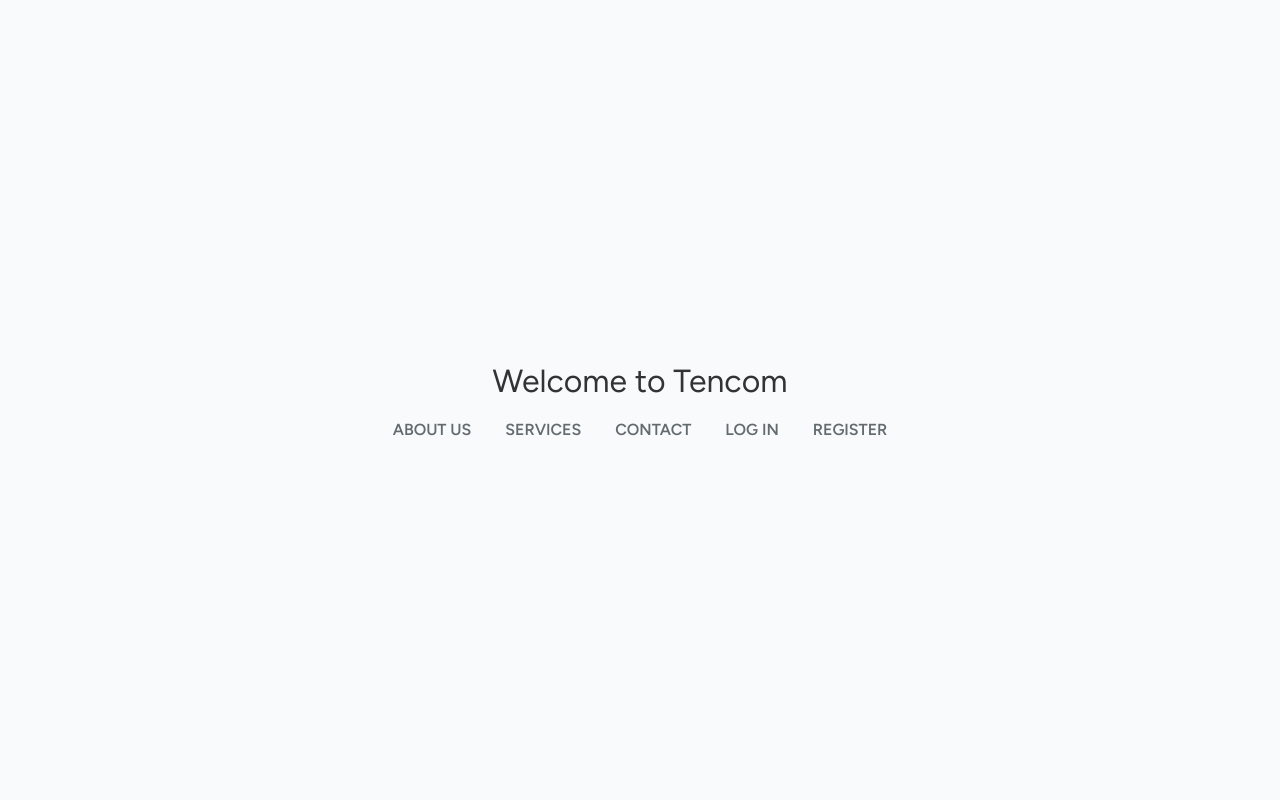
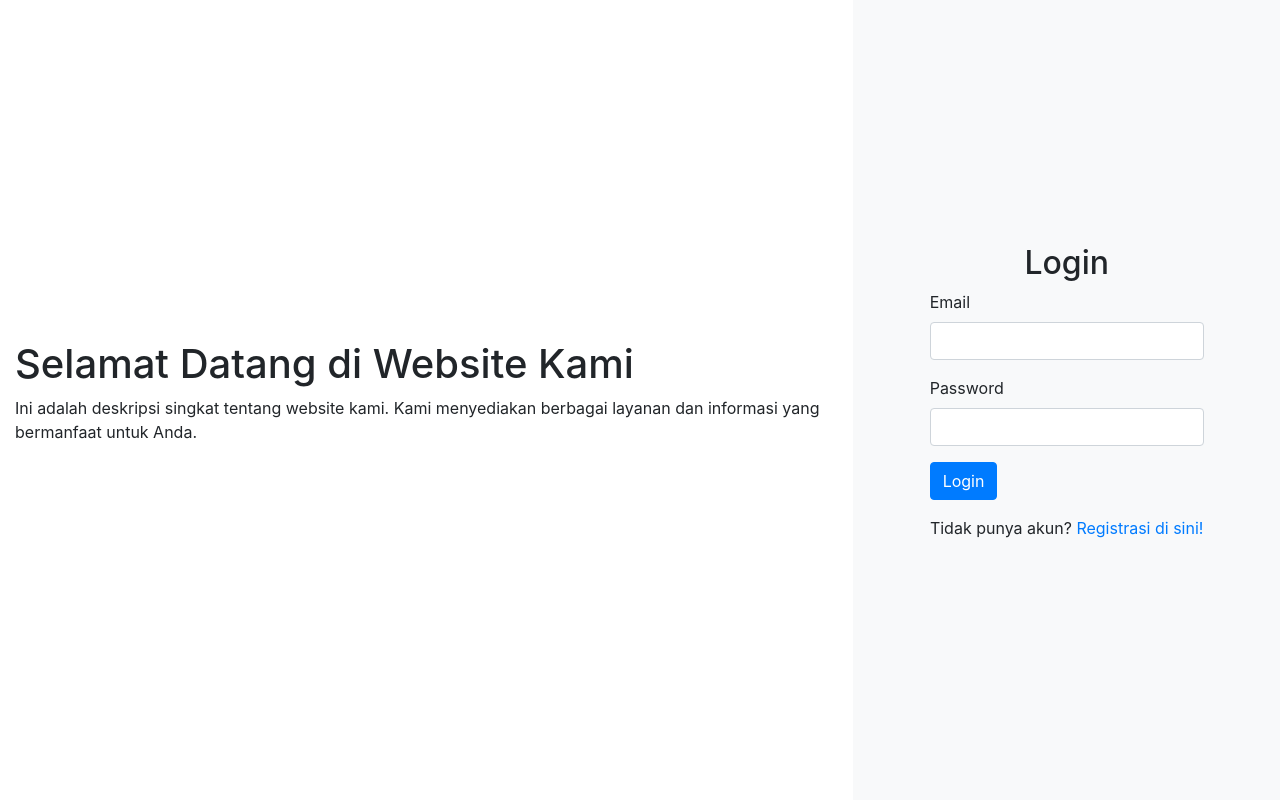
Before and after one commit to simamzz/TUBES-WAD, a Laravel app: page / in a window 1280 px wide. Run offline with Laravel 12, Linux system fonts and the light colour scheme; parts of the project's set-up code (start-up, migrations or seed data) failed here and were passed over.

Commit message:
comit wel blade

```diff
--- a/package.json
+++ b/package.json
@@ -15,5 +15,8 @@
         "postcss": "^8.4.31",
         "tailwindcss": "^3.1.0",
         "vite": "^6.0"
+    },
+    "dependencies": {
+        "composer": "^4.1.0"
     }
 }
--- a/resources/views/welcome.blade.php
+++ b/resources/views/welcome.blade.php
@@ -1,62 +1,50 @@
 <!DOCTYPE html>
-<html lang="{{ str_replace('_', '-', app()->getLocale()) }}">
+<html lang="en">
+<head>
+    <meta charset="UTF-8">
+    <meta name="viewport" content="width=device-width, initial-scale=1.0">
+    <title>Welcome Page</title>
+    <link rel="icon" href="{{ asset('public\favicon.ico') }}" type="image/x-icon"> <!-- Ganti dengan favicon Anda -->
+    <link rel="stylesheet" href="https://stackpath.bootstrapcdn.com/bootstrap/4.5.2/css/bootstrap.min.css">
+</head>
+<body>
+    <div class="container-fluid">
+        <div class="row">
+            <!-- Kolom Kiri -->
+            <div class="col-md-8">
+                <div class="d-flex align-items-center" style="height: 100vh;">
+                    <div>
+                        <h1>Selamat Datang di Website Kami</h1>
+                        <p>Ini adalah deskripsi singkat tentang website kami. Kami menyediakan berbagai layanan dan informasi yang bermanfaat untuk Anda.</p>
+                    </div>
+                </div>
+            </div>
 
-<head>
-    <meta charset="utf-8">
-    <meta name="viewport" content="width=device-width, initial-scale=1">
-    <title>Tencom</title>
-    <link href="https://fonts.bunny.net/css?family=figtree:400,500,600&display=swap" rel="stylesheet" />
-    <style>
-        body {
-            font-family: 'Figtree', sans-serif;
-            display: flex;
-            justify-content: center;
-            align-items: center;
-            height: 100vh;
-            margin: 0;
-            background-color: #f8fafc;
-            color: #333;
-        }
+            <!-- Kolom Kanan -->
+            <div class="col-md-4 bg-light">
+                <div class="d-flex flex-column align-items-center justify-content-center" style="height: 100vh;">
+                    <h2>Login</h2>
+                    <form action="{{ route('login') }}" method="POST">
+                        @csrf
+                        <div class="form-group">
+                            <label for="email">Email</label>
+                            <input type="email" class="form-control" id="email" name="email" required>
+                        </div>
+                        <div class="form-group">
+                            <label for="password">Password</label>
+                            <input type="password" class="form-control" id="password" name="password" required>
+                        </div>
+                        <button type="submit" class="btn btn-primary">Login</button>
+                    </form>
 
-        .container {
-            text-align: center;
-        }
-
-        .title {
-            font-size: 2em;
-            margin-bottom: 20px;
-        }
-
-        .links a {
-            color: #636b6f;
-            padding: 0 15px;
-            font-size: 1em;
-            font-weight: 600;
-            text-decoration: none;
-            text-transform: uppercase;
-        }
-    </style>
-</head>
-
-<body>
-    <div class="container">
-        <div class="title">Welcome to Tencom</div>
-        <div class="links">
-            <a href="{{ url('/about') }}">About Us</a>
-            <a href="{{ url('/services') }}">Services</a>
-            <a href="{{ url('/contact') }}">Contact</a>
-            @if (Route::has('login'))
-                @auth
-                    <a href="{{ url('/dashboard') }}">Dashboard</a>
-                @else
-                    <a href="{{ route('login') }}">Log in</a>
-                    @if (Route::has('register'))
-                        <a href="{{ route('register') }}">Register</a>
-                    @endif
-                @endauth
-            @endif
+                    <p class="mt-3">Tidak punya akun? <a href="{{ route('register') }}">Registrasi di sini!</a></p>
+                </div>
+            </div>
         </div>
     </div>
+
+    <script src="https://code.jquery.com/jquery-3.5.1.slim.min.js"></script>
+    <script src="https://cdn.jsdelivr.net/npm/@popperjs/core@2.9.2/dist/umd/popper.min.js"></script>
+    <script src="https://stackpath.bootstrapcdn.com/bootstrap/4.5.2/js/bootstrap.min.js"></script>
 </body>
-
 </html>
```
Also changed, not shown: package-lock.json, public/assets/tencom.png (renamed from resources/logo tencom.png), public/favicon.ico (deleted).
